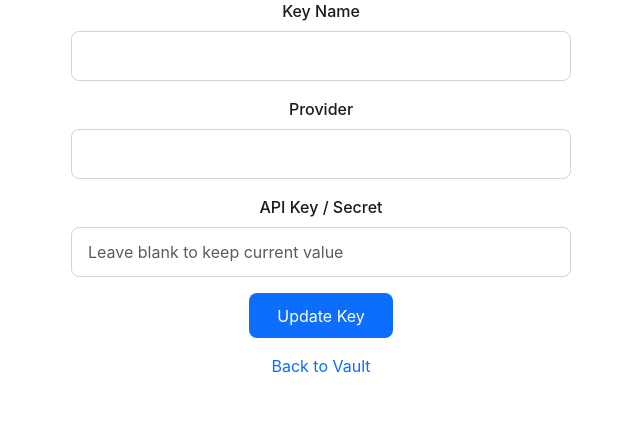
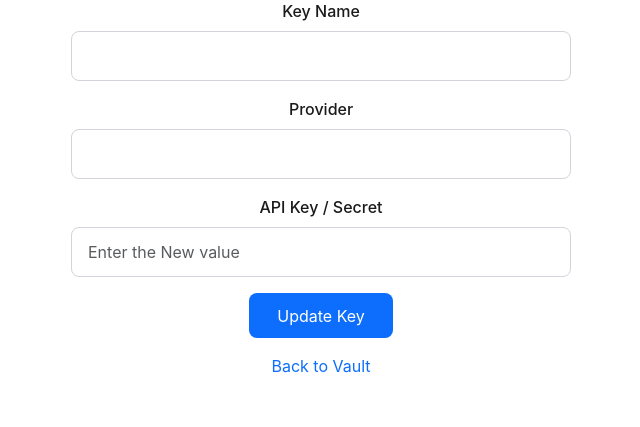
Before and after one commit to vedasm/KeyForge, a Django app: template vault/templates/vault/update.html in a window 1280 px wide. Shown: the part 200-627 px from the top of the page, without its empty margins (319-959 px from the left). Run offline with Django 5.2, Linux system fonts and the light colour scheme; the template is opened without the code that fills it, so the values that code supplies are empty.

Commit message:
Fixed Placeholders

```diff
--- a/vault/templates/vault/update.html
+++ b/vault/templates/vault/update.html
@@ -19,7 +19,7 @@
 
         <div class="mb-3">
             <label for="name" class="form-label-center">API Key / Secret</label>
-            <input type="text" class="form-control" id="value" name="value" placeholder="Leave blank to keep current value" required>
+            <input type="text" class="form-control" id="value" name="value" placeholder="Enter the New value" required>
         </div>
         <button class="btn btn-primary" type="submit">Update Key</button>
     </form>
```
